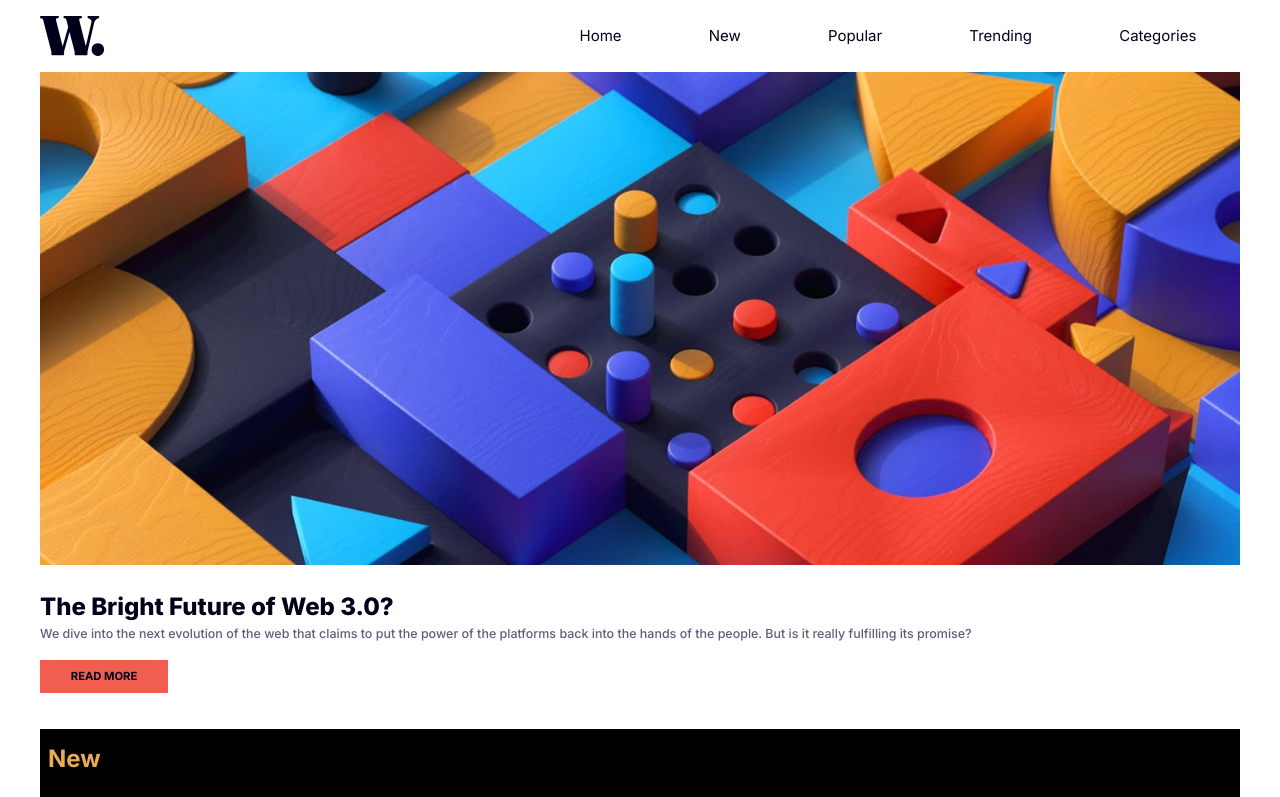
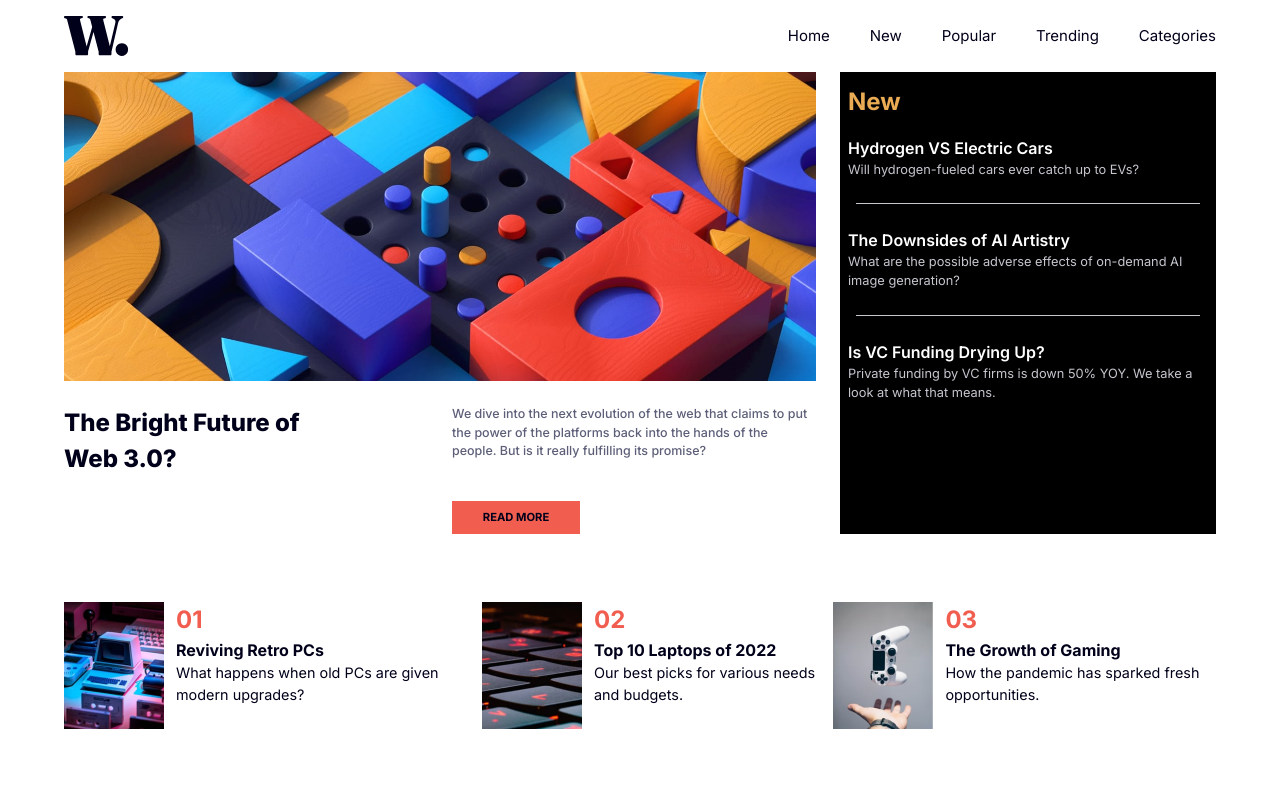
Before and after one commit to monica-tech75/news-homepage, a React (Vite) app: page / in a window 1280 px wide. Shown: the top 797 px of the page. Built offline with nearby package versions, Linux system fonts and the light colour scheme.

Commit message:
finish hover states and desktop format

```diff
--- a/src/App.jsx
+++ b/src/App.jsx
@@ -10,10 +10,15 @@ function App() {
 
   return (
     <>
-    <div className="bg-mywhite-400 mx-3 sm:mx-10 font-mysans text-myblue-900">
+    <div className="bg-mywhite-400 mx-3 md:mx-[5svw] font-mysans text-myblue-900">
+
     <Header />
+
+    <div className='md:flex md:gap-6'>
     <Mainbody />
     <Articles />
+    </div>
+
     <News />
     </div>
 
--- a/src/components/Articles.jsx
+++ b/src/components/Articles.jsx
@@ -3,20 +3,20 @@
 export function Articles() {
   return (
     <>
-    <article className="bg-black text-white">
+    <article className="bg-black text-white md:w-[40svw] md:mb-9">
     <h2 className="text-myorange-300 ml-2 font-bold text-[1.5rem] pt-3 pb-4">New</h2>
 
     <div className="ml-2">
     <h3 className="font-semibold">Hydrogen VS Electric Cars</h3>
     <p className="text-myblue-400 text-[0.8rem]">Will hydrogen-fueled cars ever catch up to EVs?</p>
     </div>
-    <hr className=""></hr>
+    <hr className="border-0 bg-myblue-400 py-[0.5px] mx-4 my-6"></hr>
 
     <div className="ml-2">
     <h3 className="font-semibold">The Downsides of AI Artistry</h3>
     <p className="text-myblue-400 text-[0.8rem]"> What are the possible adverse effects of on-demand AI image generation?</p>
     </div>
-    <hr className=""></hr>
+    <hr className="border-0 bg-myblue-400 py-[0.5px] mx-4 my-6"></hr>
 
     <div className="ml-2">
     <h3 className="font-semibold">Is VC Funding Drying Up?</h3>
--- a/src/components/Mainbody.jsx
+++ b/src/components/Mainbody.jsx
@@ -6,16 +6,27 @@ import mainImageMobile from "../assets/images/image-web-3-mobile.jpg"
 export function Mainbody() {
   return (
     <>
-    <img className="sm:hidden" src={mainImageMobile} alt="colorfull lego pieces"/>
-    <img className="max-sm:hidden" src={mainImageDesktop} alt="colorfull lego pieces"/>
-    <div className="mt-6 mb-9">
-    <h1 className="text-[1.5rem] font-extrabold">The Bright Future of Web 3.0?</h1>
-    <p className="text-myblue-700 text-[0.78rem] pr-1 font-medium"> We dive into the next evolution of the web that claims to put the power of the platforms back into the hands of the people.
+    <div className="md:w-[80svw]">
+    <img className="md:hidden" src={mainImageMobile} alt="colorfull lego pieces"/>
+
+    <img className="max-md:hidden" src={mainImageDesktop} alt="colorfull lego pieces"/>
+
+    <div className="mt-6 mb-9 md:grid grid-cols-2 gap-x-6">
+
+    <h1 className="text-[1.5rem] font-extrabold mr-20">The Bright Future of Web 3.0?</h1>
+    <div>
+    <p className="text-myblue-700 text-[0.78rem] pr-1 font-medium mb-10"> We dive into the next evolution of the web that claims to put the power of the platforms back into the hands of the people.
     But is it really fulfilling its promise?</p>
+
     <h2 className="text-[0.7rem] font-bold bg-myred-400 py-2 px-3 w-[8rem] text-center mt-4 transition ease-out delay-150 hover:bg-myblue-900 hover:text-white hover:translate-y-1 duration-500">
       <a href="#">READ MORE</a>
       </h2>
     </div>
+
+
+    </div>
+    </div>
+
 
 
     </>
--- a/src/components/NavBar.jsx
+++ b/src/components/NavBar.jsx
@@ -3,14 +3,14 @@ import menuLogo from '../assets/images/icon-menu.svg'
 export const NavBar = () => {
   return (
     <>
-  <ul className="hidden sm:flex sm:justify-around text-[0.938rem] sm:w-[55vw] sm:items-center">
-      <li><a href="#">Home</a></li>
-      <li><a href="#">New</a></li>
-      <li><a href="#">Popular</a></li>
-      <li><a href="#">Trending</a></li>
-      <li><a href="#">Categories</a></li>
+  <ul className="hidden md:flex justify-end gap-10 text-[0.938rem] md:w-[55vw] md:items-center">
+      <li className='hover:text-myred-400'><a href="#">Home</a></li>
+      <li className='hover:text-myred-400'><a href="#">New</a></li>
+      <li className='hover:text-myred-400'><a href="#">Popular</a></li>
+      <li className='hover:text-myred-400'><a href="#">Trending</a></li>
+      <li className='hover:text-myred-400'><a href="#">Categories</a></li>
     </ul>
-    <img className="sm:hidden" src={menuLogo} alt="logo for menu burger"/>
+    <img className="md:hidden" src={menuLogo} alt="logo for menu burger"/>
     </>
 
   )
--- a/src/components/News.jsx
+++ b/src/components/News.jsx
@@ -1,38 +1,42 @@
 import image01 from "../assets/images/image-retro-pcs.jpg"
 import image02 from "../assets/images/image-top-laptops.jpg"
 import image03 from "../assets/images/image-gaming-growth.jpg"
+import "./mystyle.css"
 
 
 export const News = () => {
   return (
     <>
-    <div className="flex mt-[3rem]">
-      <img className="w-[35svw]" src={image01} alt="retro pc" />
+    <div className="wrap-image-md md:flex">
+    <div className="flex mt-[2rem] md:pb-[4rem] image-md">
+      <img className="w-[100px]" src={image01} alt="retro pc" />
       <div className="pl-3">
       <h2 className="text-myred-400 font-bold text-[1.5rem]">01</h2>
-      <h3 className="font-bold">Reviving Retro PCs</h3>
+      <h3 className="font-bold hover:text-myred-400 cursor-pointer">Reviving Retro PCs</h3>
       <p className="text-[0.9rem]">What happens when old PCs are given modern upgrades?</p>
       </div>
 
     </div>
 
-    <div className="flex mt-[2rem]">
-    <img className="w-[35svw]" src={image02} alt="keyboard" />
+    <div className="flex mt-[2rem] md:pb-[4rem] image-md">
+    <img className="w-[100px]" src={image02} alt="keyboard" />
     <div className="pl-3">
       <h2 className="text-myred-400 font-bold text-[1.5rem]">02</h2>
-      <h3 className="font-bold">Top 10 Laptops of 2022</h3>
+      <h3 className="font-bold hover:text-myred-400 cursor-pointer">Top 10 Laptops of 2022</h3>
       <p className="text-[0.9rem]">Our best picks for various needs and budgets.</p>
       </div>
     </div>
 
-    <div className="flex mt-[2rem] pb-[4rem]">
-    <img className="w-[35svw]" src={image03} alt="" />
+    <div className="flex mt-[2rem] pb-[4rem] image-md">
+    <img className="w-[100px]" src={image03} alt="" />
     <div className="pl-3">
       <h2 className="text-myred-400 font-bold text-[1.5rem]">03</h2>
-      <h3 className="font-bold">The Growth of Gaming</h3>
+      <h3 className="font-bold hover:text-myred-400 cursor-pointer">The Growth of Gaming</h3>
       <p className="text-[0.9rem]">How the pandemic has sparked fresh opportunities.</p>
       </div>
     </div>
+    </div>
+
 
 
 
--- /dev/null
+++ b/src/components/mystyle.css
@@ -0,0 +1,10 @@
+
+
+
+@media screen and (min-width: 764px){
+
+  .wrap-image-md > .image-md > img{
+    width: 100px;
+  }
+
+}
```
